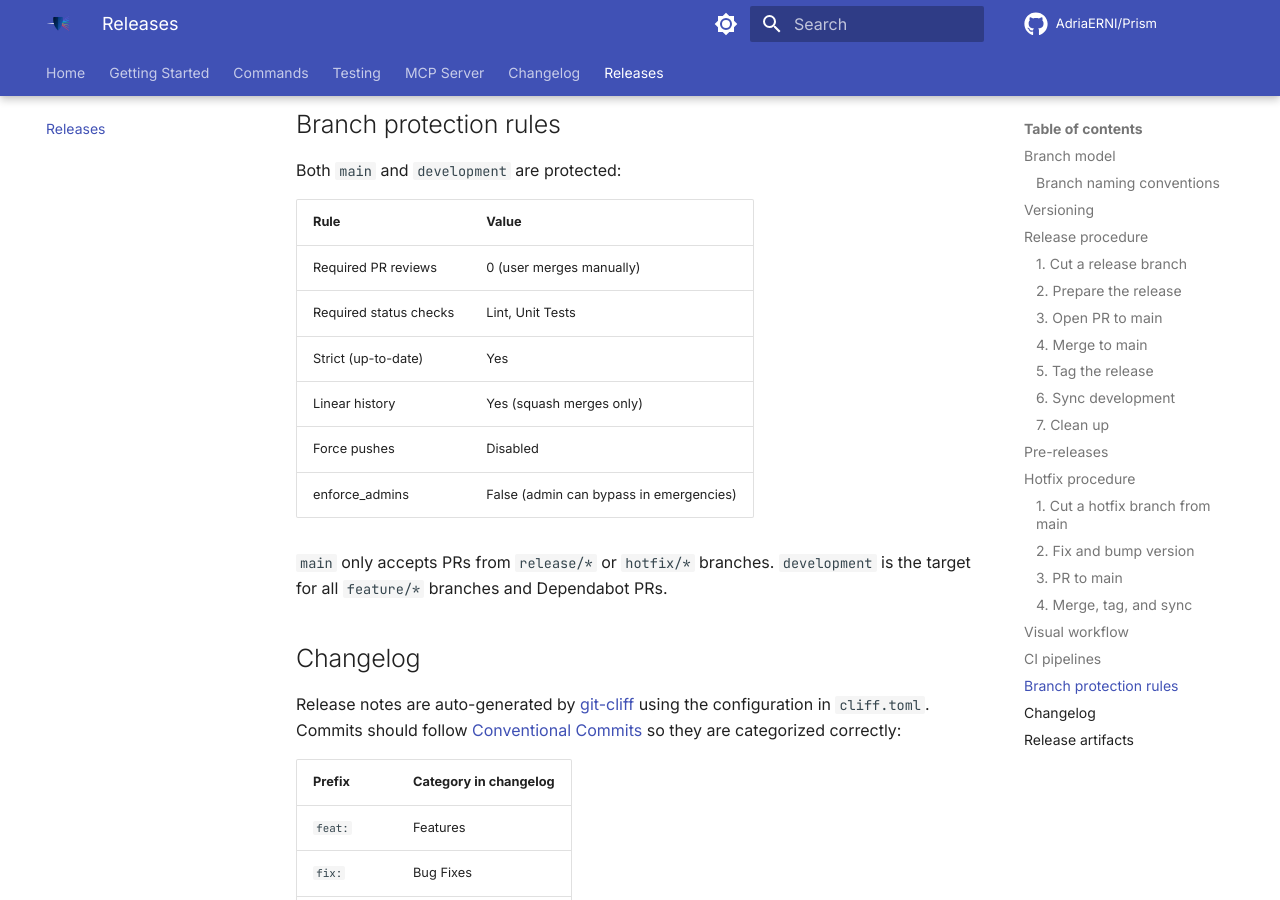
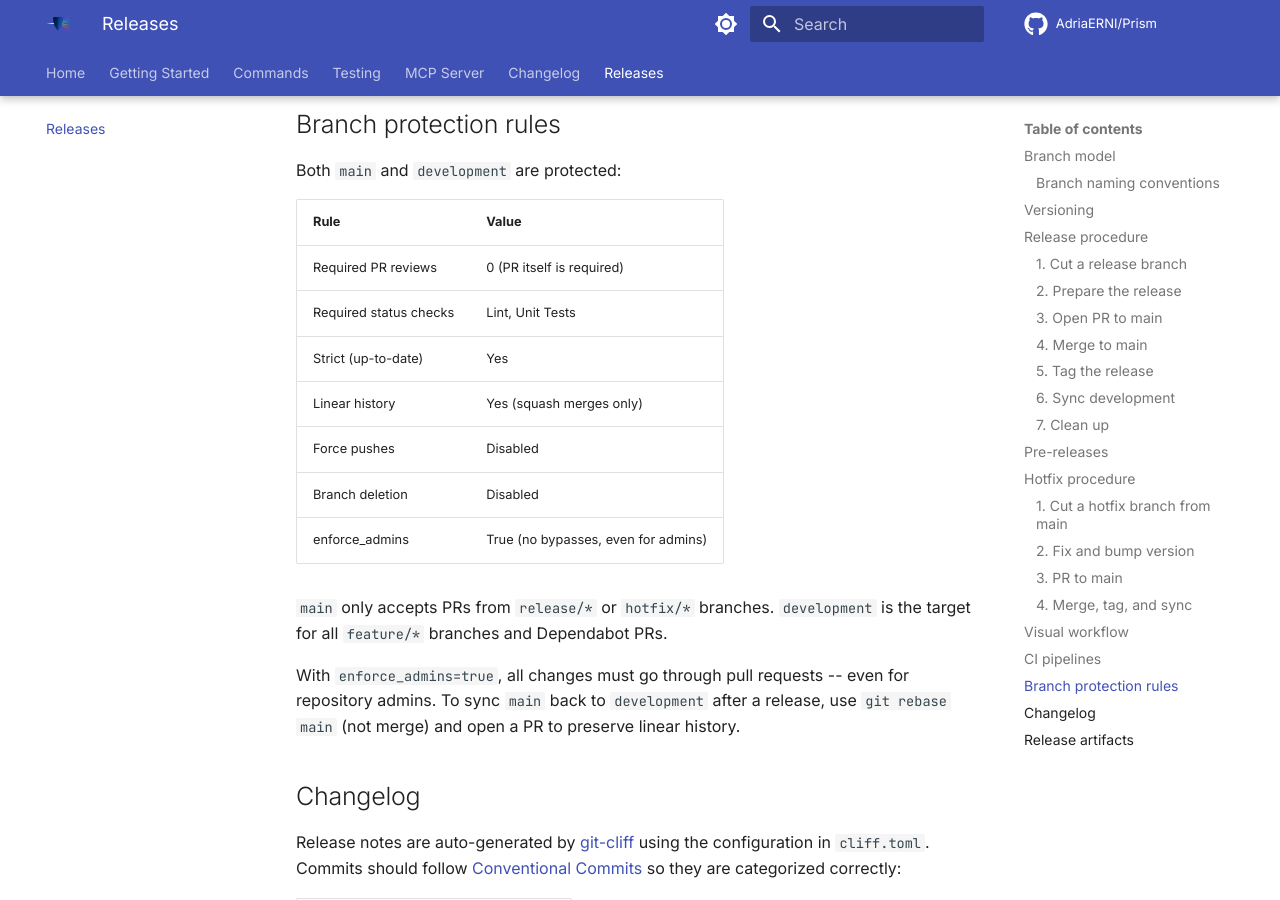
Before and after one commit to AdriaERNI/Prism, an MkDocs documentation site: the page built from docs/releases.md, in a window 1280 px wide and 900 px high, scrolled down 5695 px. Built offline with MkDocs 1.6.1 and Material for MkDocs 9.7.7, drawn with Linux system fonts in a browser that asks for light colours; comment, search, counter and statistics services are not loaded; some of the changed text lies outside the part shown.

Commit message:
docs: enable enforce_admins=true on both protected branches (#47)
- No bypasses allowed, even for admins
- All changes must go through PRs
- Use rebase (not merge) for main->development sync
- Updated branch protection table and sync procedure

````diff
--- a/docs/releases.md
+++ b/docs/releases.md
@@ -115,8 +115,8 @@ branch changes propagate:
 
 ```bash
 git checkout development
-git merge main --no-edit  # or use a PR if you prefer
-git push origin development
+git rebase main  # rebase, not merge, to preserve linear history
+git push origin development  # may require a PR if enforce_admins=true
 ```
 
 ### 7. Clean up
@@ -236,15 +236,21 @@ Both `main` and `development` are protected:
 
 | Rule | Value |
 |------|-------|
-| Required PR reviews | 0 (user merges manually) |
+| Required PR reviews | 0 (PR itself is required) |
 | Required status checks | Lint, Unit Tests |
 | Strict (up-to-date) | Yes |
 | Linear history | Yes (squash merges only) |
 | Force pushes | Disabled |
-| enforce_admins | False (admin can bypass in emergencies) |
+| Branch deletion | Disabled |
+| enforce_admins | True (no bypasses, even for admins) |
 
 `main` only accepts PRs from `release/*` or `hotfix/*` branches.
 `development` is the target for all `feature/*` branches and Dependabot PRs.
+
+With `enforce_admins=true`, all changes must go through pull requests --
+even for repository admins. To sync `main` back to `development` after a
+release, use `git rebase main` (not merge) and open a PR to preserve
+linear history.
 
 ## Changelog
 
````
